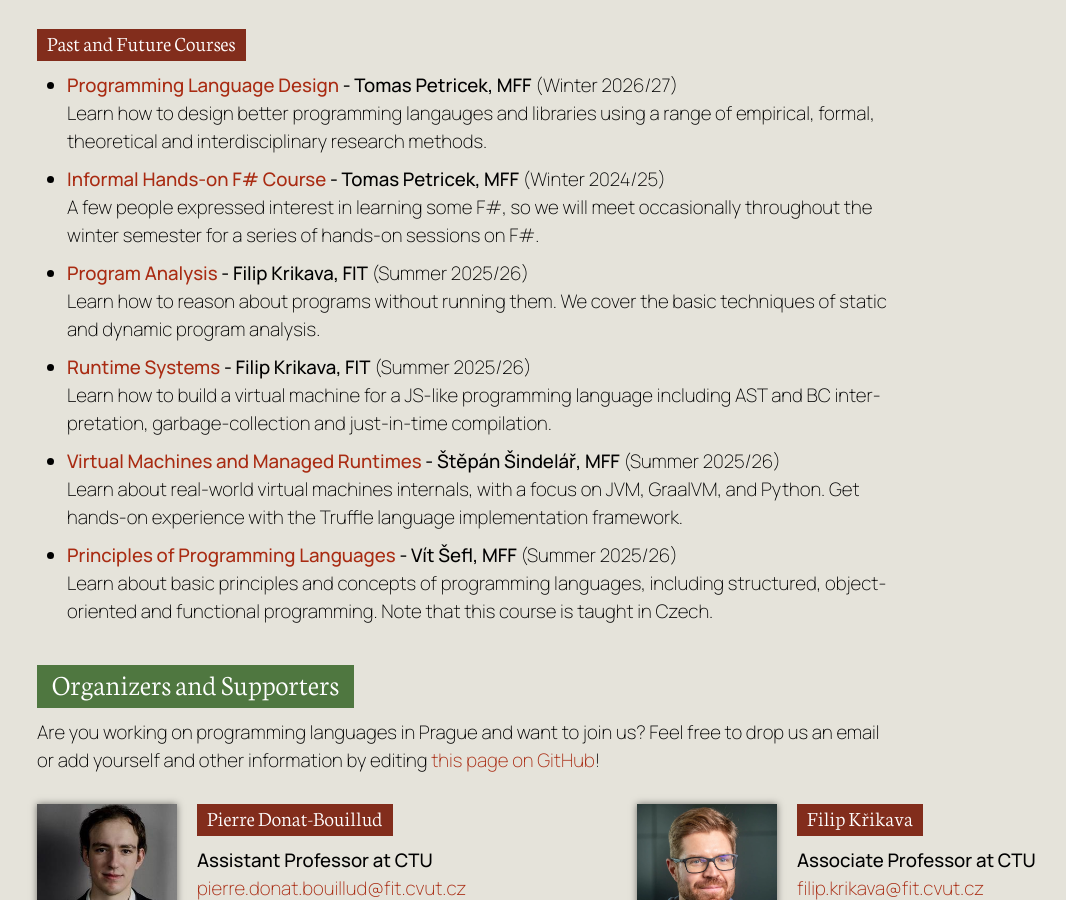
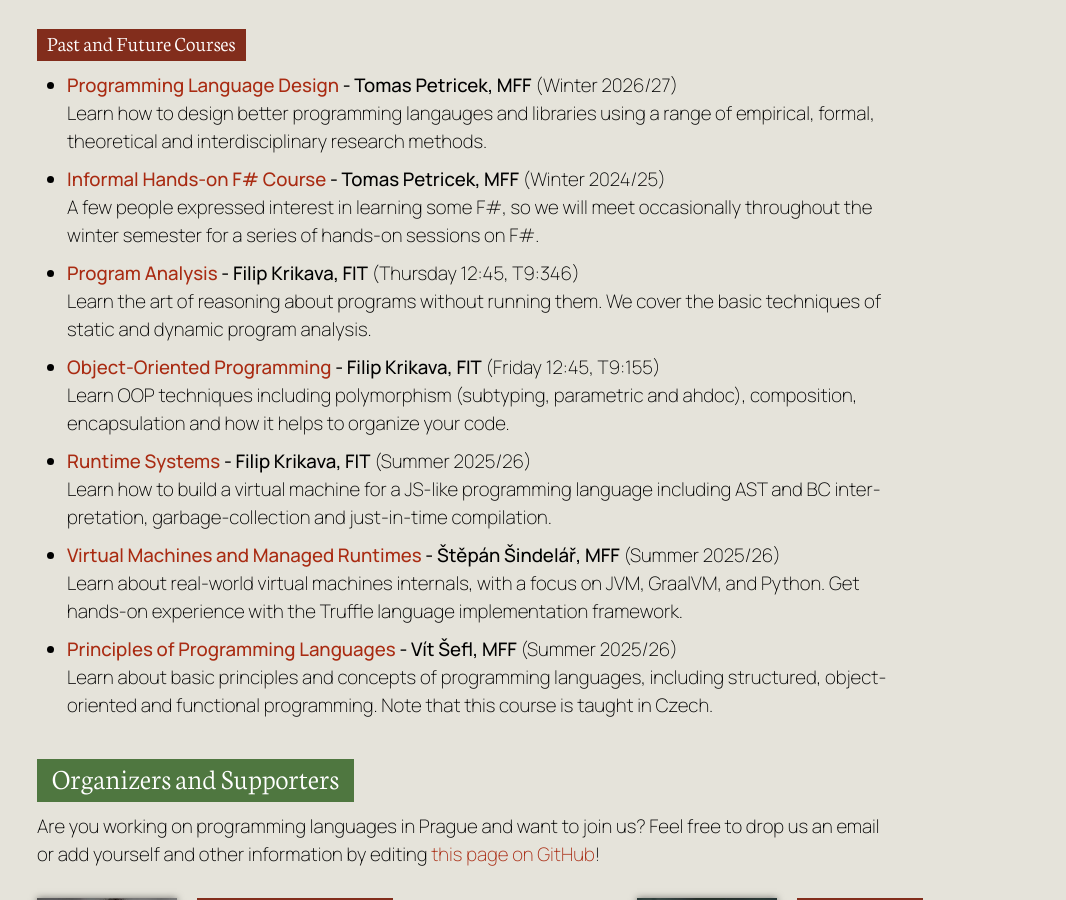
Before and after one commit to prgprg-org/prgprg-org.github.io, a Jekyll site: the page built from index.html, in a window 1280 px wide and 900 px high, scrolled down 2463 px. Shown: the whole window, without its empty margins (27-1093 px from the left). Built offline with Jekyll 4.4.1, drawn with Linux system fonts in a browser that asks for light colours.

Commit message:
Update Filip's courses

```diff
--- a/_data/courses.yml
+++ b/_data/courses.yml
@@ -21,10 +21,16 @@
   language: English
 
 - title: Program Analysis
-  schedule: Summer 2025/26
+  schedule: Thursday 12:45, T9:346
   lecturer: Filip Krikava, FIT
   link: https://bk.fit.cvut.cz/en/predmety/00/00/00/00/00/00/06/08/21/p6082106.html
-  label: Learn how to reason about programs without running them. We cover the basic techniques of static and dynamic program analysis.
+  label: Learn the art of reasoning about programs without running them. We cover the basic techniques of static and dynamic program analysis.
+
+- title: Object-Oriented Programming
+  schedule: Friday 12:45, T9:155
+  lecturer: Filip Krikava, FIT
+  link: https://bilakniha.cvut.cz/en/predmet6624306.html
+  label: Learn OOP techniques including polymorphism (subtyping, parametric and ahdoc), composition, encapsulation and how it helps to organize your code.
 
 - title: Runtime Systems
   schedule: Summer 2025/26
```
